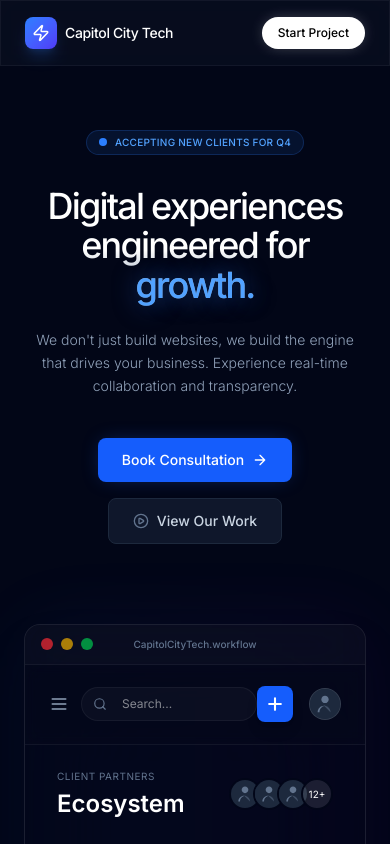
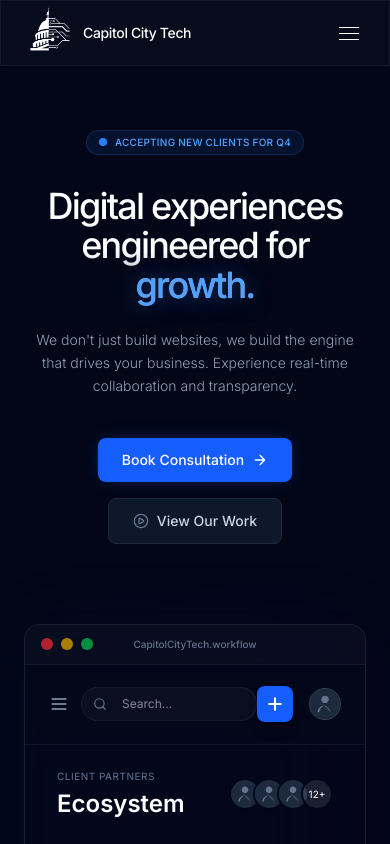
Before and after one commit to 00anthony/capitol-city-tech, a Next.js app: page / in a window 390 px wide. Shown: the top 844 px of the page. Built offline with nearby package versions, Linux system fonts and the light colour scheme.

Commit message:
Add logo images and enhance Navbar component with responsive design and improved functionality

```diff
--- a/src/components/Navbar.tsx
+++ b/src/components/Navbar.tsx
@@ -1,35 +1,127 @@
+'use client'
+import Image from 'next/image';
+import React, { useState, useEffect } from 'react';
 
-import React from 'react';
+const NAV_LINKS = [
+  { label: 'Process',   href: '#process'   },
+  { label: 'Services',  href: '#services'  },
+  { label: 'Portfolio', href: '#work'       },
+  { label: 'About',     href: '#about'      },
+  { label: 'FAQ',       href: '#faq'        },
+];
 
 const Navbar: React.FC = () => {
+  const [isOpen, setIsOpen] = useState(false);
+
+  /* Lock / unlock body scroll when mobile menu opens */
+  useEffect(() => {
+    document.body.style.overflow = isOpen ? 'hidden' : '';
+    return () => { document.body.style.overflow = ''; };
+  }, [isOpen]);
+
+  const close = () => setIsOpen(false);
+
   return (
-    <nav className="fixed top-0 w-full z-50 border-b border-white/5 glass-panel">
+    <>
+      <nav className="fixed top-0 w-full z-50 border-b border-white/5 glass-panel backdrop-blur-lg">
         <div className="max-w-7xl mx-auto px-6 h-16 flex items-center justify-between">
+
+          {/* Logo */}
           <div className="flex items-center gap-2">
-          <div className="w-8 h-8 bg-linear-to-br from-blue-500 to-indigo-600 rounded-lg flex items-center justify-center text-white shadow-lg shadow-blue-500/20">
-            <svg xmlns="http://www.w3.org/2000/svg" width="18" height="18" viewBox="0 0 24 24" fill="none" stroke="currentColor" strokeWidth="2" strokeLinecap="round" strokeLinejoin="round"><path d="M4 14a1 1 0 0 1-.78-1.63l9.9-10.2a.5.5 0 0 1 .86.46l-1.92 6.02A1 1 0 0 0 13 10h7a1 1 0 0 1 .78 1.63l-9.9 10.2a.5.5 0 0 1-.86-.46l1.92-6.02A1 1 0 0 0 11 14z"></path></svg>
-          </div>
+            <Image
+                src="/logo-white.png"
+                alt='logo'
+                height={50}
+                width={50}
+                className='mb-2'
+              />
             <span className="text-sm font-medium tracking-tight text-white">Capitol City Tech</span>
           </div>
 
+          {/* Desktop links */}
           <div className="hidden md:flex items-center gap-8 text-xs font-medium text-slate-400">
-          <a href="#process" className="hover:text-blue-400 transition-colors">Process</a>
-          <a href="#services" className="hover:text-blue-400 transition-colors">Services</a>
-          <a href="#work" className="hover:text-blue-400 transition-colors">Portfolio</a>
-          <a href="#about" className="hover:text-blue-400 transition-colors">About</a>
-          <a href="#faq" className="hover:text-blue-400 transition-colors">FAQ</a>
+            {NAV_LINKS.map(({ label, href }) => (
+              <a key={href} href={href} className="hover:text-blue-400 transition-colors">{label}</a>
+            ))}
           </div>
 
-        <div className="flex items-center gap-4">
-          <button className="hidden md:flex items-center gap-2 text-xs font-medium text-slate-300 hover:text-white transition-colors">
+          {/* Desktop CTA */}
+          <div className="hidden md:flex items-center gap-4">
+            <button className="text-xs font-medium text-slate-300 hover:text-white transition-colors">
               Sign In
             </button>
             <button className="bg-white text-black text-xs font-medium px-4 py-2 rounded-full hover:bg-slate-200 transition-all shadow-[0_0_15px_-3px_rgba(255,255,255,0.3)]">
               Start Project
             </button>
           </div>
+
+          {/* Mobile: CTA + hamburger */}
+          <div className="flex md:hidden items-center gap-3">
+
+
+            {/* Animated hamburger → X */}
+            <button
+              onClick={() => setIsOpen(prev => !prev)}
+              aria-label={isOpen ? 'Close menu' : 'Open menu'}
+              aria-expanded={isOpen}
+              className="relative w-8 h-8 flex flex-col items-center justify-center gap-[5px] focus:outline-none"
+            >
+              {/* Top bar: translates down + rotates to form the top arm of X */}
+              <span className={`block h-px w-5 bg-white origin-center transition-all duration-300 ease-in-out
+                ${isOpen ? 'translate-y-[6px] rotate-45' : ''}`}
+              />
+              {/* Middle bar: fades out */}
+              <span className={`block h-px w-5 bg-white transition-all duration-200 ease-in-out
+                ${isOpen ? 'opacity-0 scale-x-0' : ''}`}
+              />
+              {/* Bottom bar: translates up + rotates to form the bottom arm of X */}
+              <span className={`block h-px w-5 bg-white origin-center transition-all duration-300 ease-in-out
+                ${isOpen ? '-translate-y-[6px] -rotate-45' : ''}`}
+              />
+            </button>
+          </div>
+
         </div>
       </nav>
+
+      {/* ── Mobile menu overlay ── */}
+      {/* Backdrop */}
+      <div
+        onClick={close}
+        className={`fixed inset-0 z-40 bg-slate-950/60 backdrop-blur-sm md:hidden transition-opacity duration-300
+          ${isOpen ? 'opacity-100 pointer-events-auto' : 'opacity-0 pointer-events-none'}`}
+        aria-hidden="true"
+      />
+
+      {/* Slide-down panel */}
+      <div
+        className={`fixed top-16 left-0 right-0 z-40 md:hidden border-b border-white/5 glass-panel backdrop-blur-lg
+          transition-all duration-300 ease-in-out overflow-hidden
+          ${isOpen ? 'max-h-screen opacity-100' : 'max-h-0 opacity-0'}`}
+      >
+        <div className="max-w-7xl mx-auto px-6 py-6 flex flex-col gap-1">
+          {NAV_LINKS.map(({ label, href }) => (
+            <a
+              key={href}
+              href={href}
+              onClick={close}
+              className="text-sm font-medium text-slate-300 hover:text-white hover:bg-white/5 px-3 py-3 rounded-lg transition-all"
+            >
+              {label}
+            </a>
+          ))}
+
+          <div className="mt-4 pt-4 border-t border-white/5 flex flex-col gap-3">
+            <button className="text-sm font-medium text-slate-300 hover:text-white px-3 py-3 text-left transition-colors">
+              Sign In
+            </button>
+            <button className="bg-white text-black text-sm font-medium px-4 py-3 rounded-full hover:bg-slate-200 transition-all shadow-[0_0_15px_-3px_rgba(255,255,255,0.3)]">
+              Start Project
+            </button>
+          </div>
+        </div>
+      </div>
+    </>
   );
 };
 
```
Also changed, not shown: public/logo-blue.webp (added), public/logo-white.png (added). Lines whose indentation alone changed are shown as unchanged.
